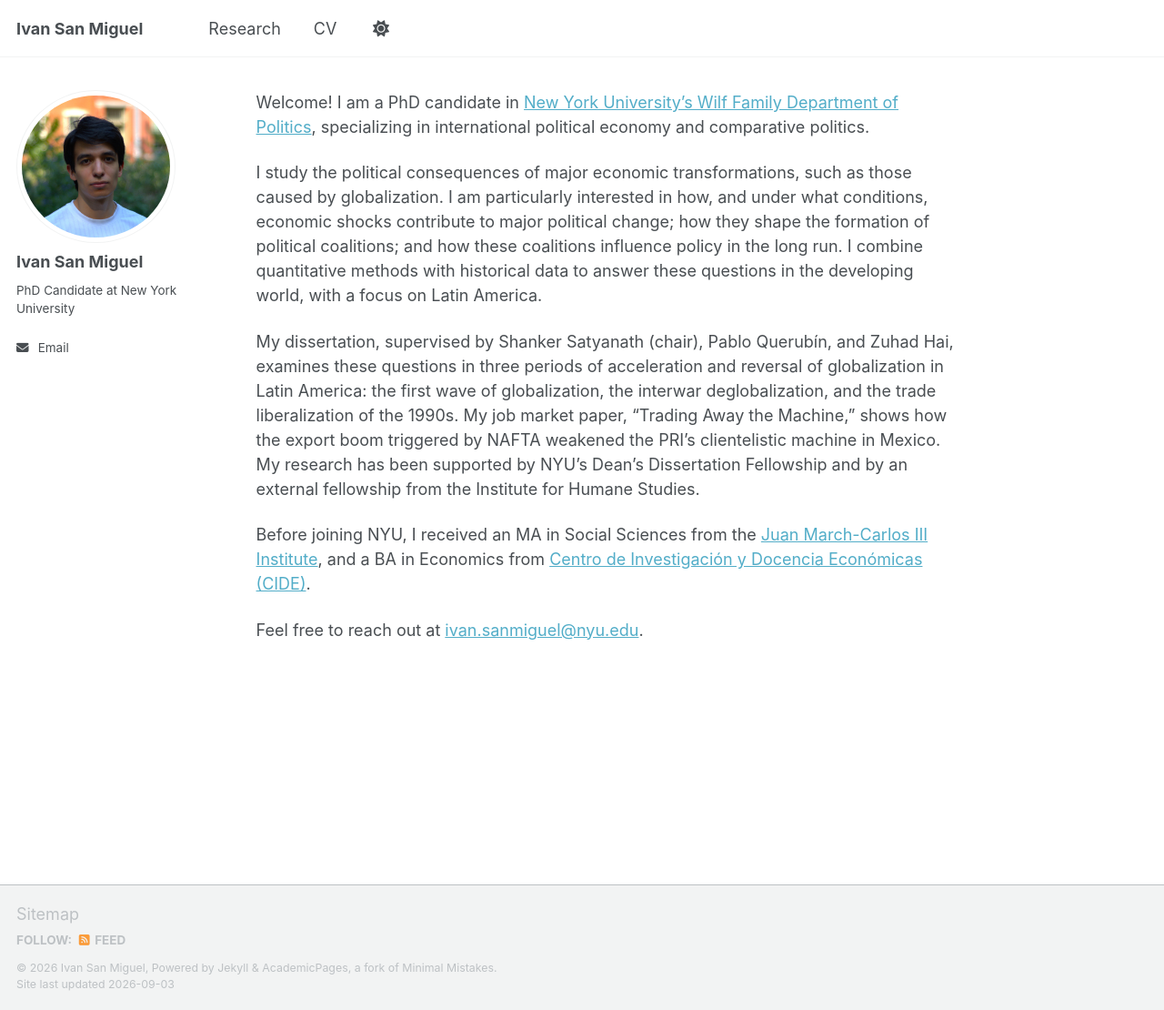
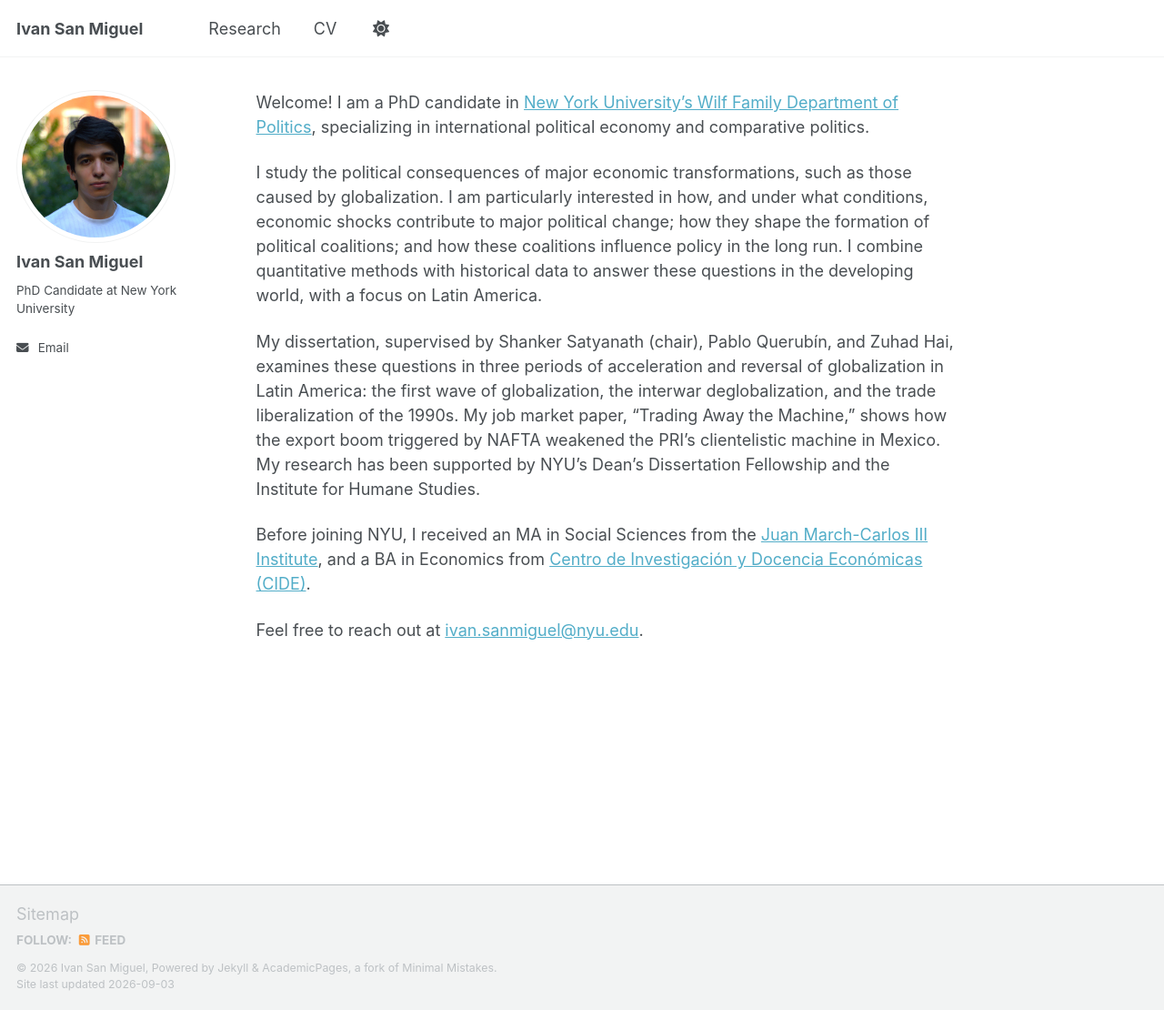
Before and after one commit to IvanSanMiguel/ivansanmiguel.github.io, a Jekyll site: the page built from _pages/about.md, in a window 1280 px wide and 1110 px high. Shown: the whole window at 91% size. Built offline with Jekyll 4.4.1, drawn with Linux system fonts in a browser that asks for light colours; a script that is not in the unit is left out.

Commit message:
Simplify funding sentence on about page
Co-Authored-By: Claude Fable 5.1 <noreply@anthropic.com>
Claude-Session: https://claude.ai/code/session_01USXgVqsLk2ACf5GWTZKt9E

```diff
--- a/_pages/about.md
+++ b/_pages/about.md
@@ -10,7 +10,7 @@ Welcome! I am a PhD candidate in [New York University's Wilf Family Department o
 
 I study the political consequences of major economic transformations, such as those caused by globalization. I am particularly interested in how, and under what conditions, economic shocks contribute to major political change; how they shape the formation of political coalitions; and how these coalitions influence policy in the long run. I combine quantitative methods with historical data to answer these questions in the developing world, with a focus on Latin America.
 
-My dissertation, supervised by Shanker Satyanath (chair), Pablo Querubín, and Zuhad Hai, examines these questions in three periods of acceleration and reversal of globalization in Latin America: the first wave of globalization, the interwar deglobalization, and the trade liberalization of the 1990s. My job market paper, "Trading Away the Machine," shows how the export boom triggered by NAFTA weakened the PRI's clientelistic machine in Mexico. My research has been supported by NYU's Dean's Dissertation Fellowship and by an external fellowship from the Institute for Humane Studies.
+My dissertation, supervised by Shanker Satyanath (chair), Pablo Querubín, and Zuhad Hai, examines these questions in three periods of acceleration and reversal of globalization in Latin America: the first wave of globalization, the interwar deglobalization, and the trade liberalization of the 1990s. My job market paper, "Trading Away the Machine," shows how the export boom triggered by NAFTA weakened the PRI's clientelistic machine in Mexico. My research has been supported by NYU's Dean's Dissertation Fellowship and the Institute for Humane Studies.
 
 Before joining NYU, I received an MA in Social Sciences from the [Juan March-Carlos III Institute](https://ic3jm.es/en/), and a BA in Economics from [Centro de Investigación y Docencia Económicas (CIDE)](https://www.cide.edu/).
 
```
